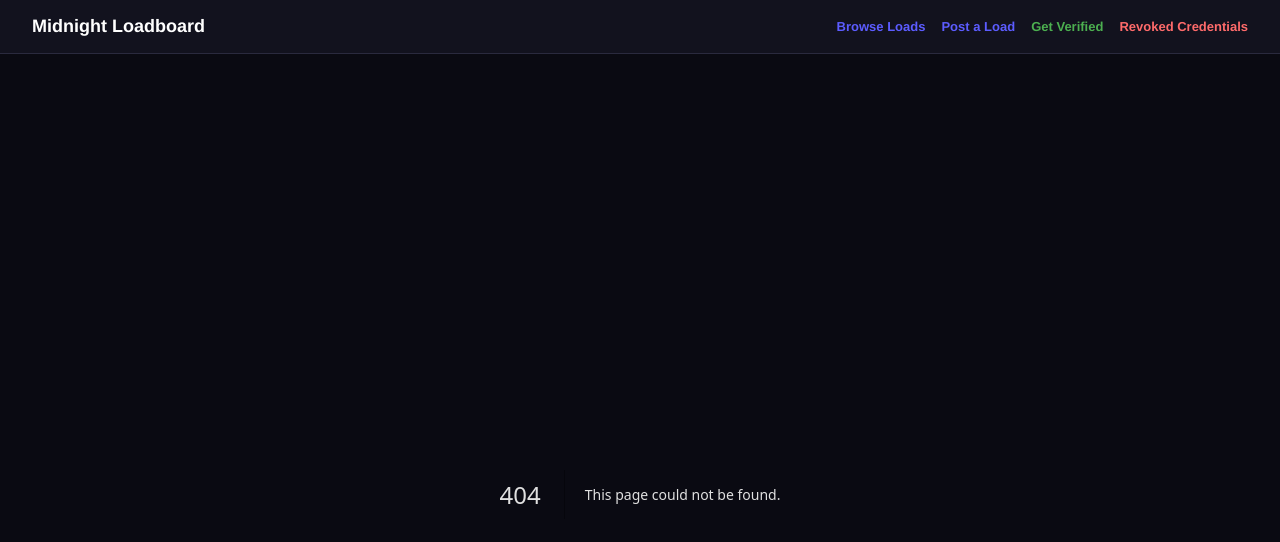
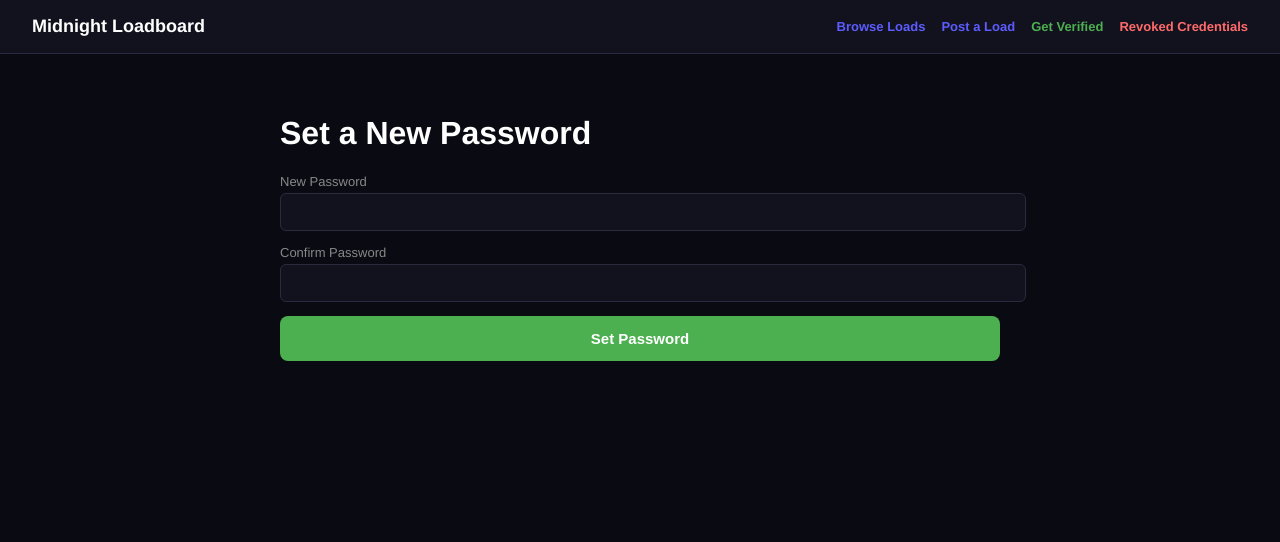
Before and after one commit to Robariano/midnight-loadboard-app, a Next.js app: page /reset-password/1 in a window 1280 px wide. Before the commit this address had no page. Shown: the top 542 px of the page. Built offline with nearby package versions, Linux system fonts and the light colour scheme.

Commit message:
Implement reset password functionality

```diff
--- /dev/null
+++ b/app/reset-password/[token]/page.js
@@ -0,0 +1,69 @@
+"use client";
+import { useState } from "react";
+
+const inputStyle = {
+    width: "100%",
+    padding: "10px 12px",
+    marginBottom: 14,
+    background: "#12121e",
+    border: "1px solid #2a2a3e",
+    borderRadius: 6,
+    color: "#e0e0e0",
+    fontSize: 14,
+};
+
+const labelStyle = { display: "block", fontSize: 13, color: "#888", marginBottom: 4 };
+
+export default function ResetPassword({ params }) {
+    const { token } = params;
+    const [password, setPassword] = useState("");
+    const [confirm, setConfirm] = useState("");
+    const [status, setStatus] = useState(null);
+    const [error, setError] = useState(null);
+
+  async function handleSubmit(e) {
+        e.preventDefault();
+        if (password !== confirm) {
+                setStatus("error");
+                setError("Passwords don't match.");
+                return;
+        }
+        setStatus("submitting");
+        setError(null);
+        const res = await fetch("/api/carriers/reset-password", {
+                method: "POST",
+                headers: { "Content-Type": "application/json" },
+                body: JSON.stringify({ token, password }),
+        });
+        const data = await res.json().catch(() => ({}));
+        if (res.ok) {
+                window.location.href = "/loads";
+        } else {
+                setStatus("error");
+                setError(data.error || "Something went wrong - please try again.");
+        }
+  }
+
+  return (
+        <div>
+          <h1 style={{ color: "#fff" }}>Set a New Password</h1>
+      <form onSubmit={handleSubmit}>
+          <label style={labelStyle}>New Password</label>
+        <input style={inputStyle} type="password" required minLength={8} value={password}
+          onChange={(e) => setPassword(e.target.value)} />
+
+                    <label style={labelStyle}>Confirm Password</label>
+        <input style={inputStyle} type="password" required minLength={8} value={confirm}
+          onChange={(e) => setConfirm(e.target.value)} />
+
+                    <button type="submit" disabled={status === "submitting"} style={{
+                      width: "100%", padding: "14px", background: "#4caf50", color: "#fff",
+                      border: "none", borderRadius: 8, fontWeight: 700, fontSize: 15, cursor: "pointer",
+          }}>
+{status === "submitting" ? "Saving..." : "Set Password"}
+</button>
+{status === "error" && <p style={{ color: "#ff6b6b", marginTop: 12 }}>{error}</p>}
+  </form>
+  </div>
+  );
+}
```
